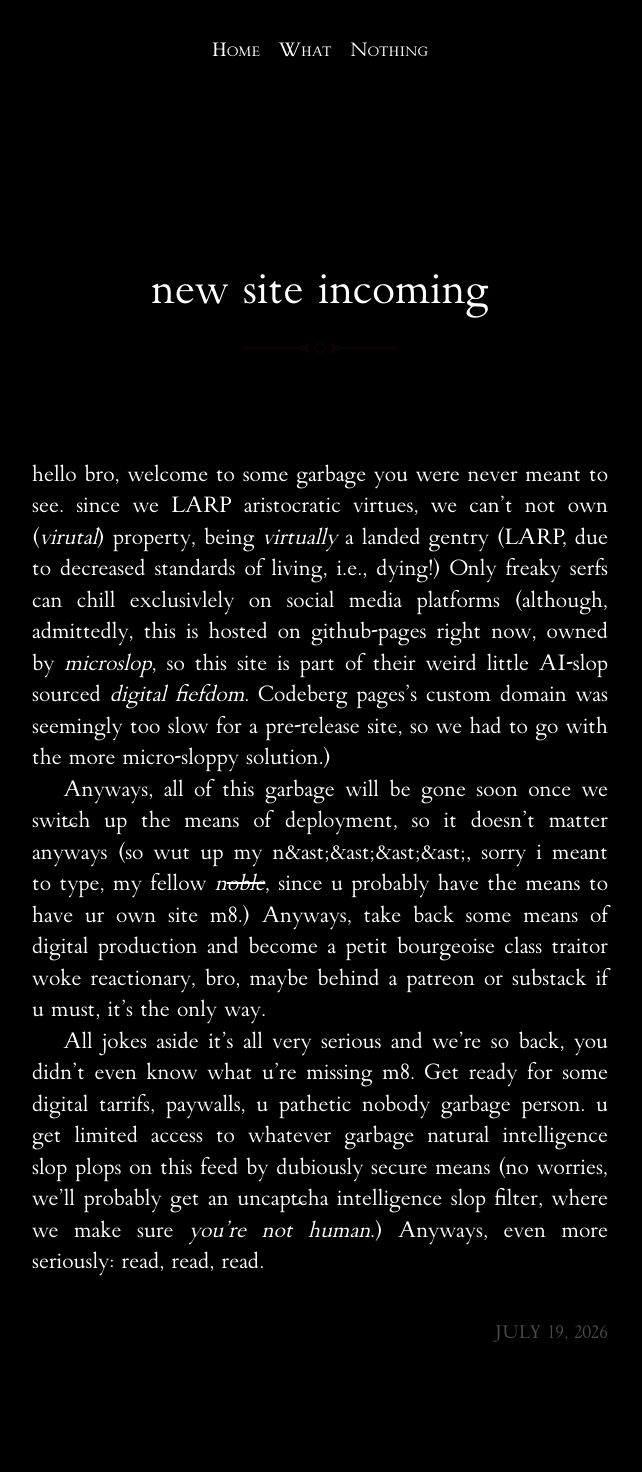
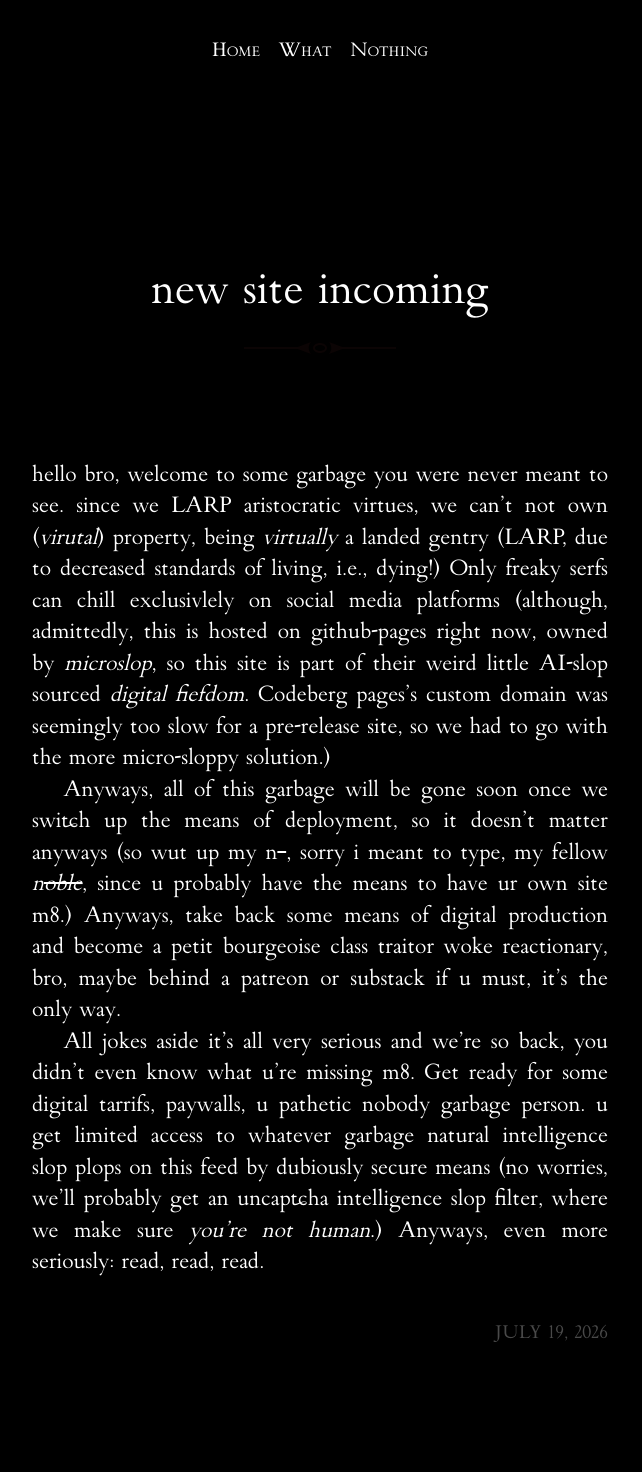
Before and after one commit to abryantt/hmm, a Jekyll site: the page built from _posts/2026-07-19-hola-como-estas-homie.markdown, in a window 1280 px wide. Shown: the whole page, without its empty margins (320-962 px from the left). Built offline with Jekyll 4.4.1, drawn with Linux system fonts in a browser that asks for light colours; part of the change alters nothing that is shown.

```diff
--- a/_posts/2026-07-19-hola-como-estas-homie.markdown
+++ b/_posts/2026-07-19-hola-como-estas-homie.markdown
@@ -6,6 +6,6 @@ categories: meta meta meta
 ---
 hello bro, welcome to some garbage you were never meant to see. since we LARP aristocratic virtues, we can't not own (*virutal*) property, being *virtually* a landed gentry (LARP, due to decreased standards of living, i.e., dying!) Only freaky serfs can chill exclusivlely on social media platforms (although, admittedly, this is hosted on github-pages right now, owned by *microslop*, so this site is part of their weird little AI-slop sourced *digital fiefdom*. Codeberg pages's custom domain was seemingly too slow for a pre-release site, so we had to go with the more micro-sloppy solution.)
 
-Anyways, all of this garbage will be gone soon once we switch up the means of deployment, so it doesn't matter anyways (so wut up my n&ast;&ast;&ast;&ast;, sorry i meant to type, my fellow *n<del>oble</del>*, since u probably have the means to have ur own site m8.) Anyways, take back some means of digital production and become a petit bourgeoise class traitor woke reactionary, bro, maybe behind a patreon or substack if u must, it's the only way.
+Anyways, all of this garbage will be gone soon once we switch up the means of deployment, so it doesn't matter anyways (so wut up my n<del>     </del>, sorry i meant to type, my fellow *n<del>oble</del>*, since u probably have the means to have ur own site m8.) Anyways, take back some means of digital production and become a petit bourgeoise class traitor woke reactionary, bro, maybe behind a patreon or substack if u must, it's the only way.
 
 All jokes aside it's all very serious and we're so back, you didn't even know what u're missing m8. Get ready for some digital tarrifs, paywalls, u pathetic nobody garbage person. u get limited access to whatever garbage natural intelligence slop plops on this feed by dubiously secure means (no worries, we'll probably get an uncaptcha intelligence slop filter, where we make sure *you're not human*.) Anyways, even more seriously: read, read, read.
```
